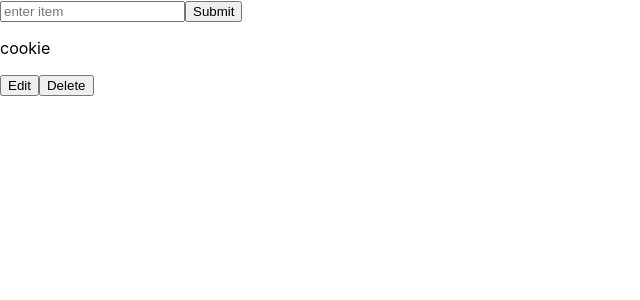
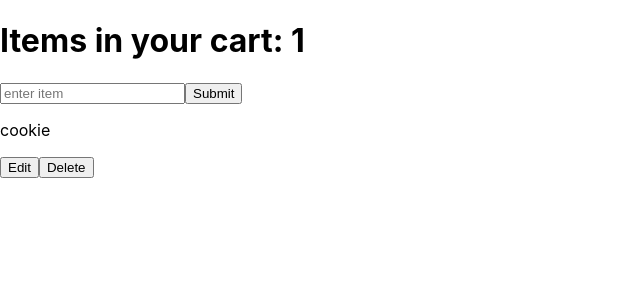
Before and after one commit to markjvoltaire/shoppingList, a React (Create React App) app: page / in a window 1280 px wide. Shown: the top 300 px of the page, without its empty margins (0-640 px from the left). Built offline with nearby package versions, Linux system fonts and the light colour scheme.

Commit message:
provider added

```diff
--- a/src/App.js
+++ b/src/App.js
@@ -1,10 +1,15 @@
 import './App.css';
+import Header from './components/Header';
 import Shopping from './Views/Shopping';
+import { ItemProvider } from './context/ItemContext';
 
 function App() {
   return (
     <div>
-      <Shopping />
+      <ItemProvider>
+        <Header />
+        <Shopping />
+      </ItemProvider>
     </div>
   );
 }
--- a/src/Views/Shopping.jsx
+++ b/src/Views/Shopping.jsx
@@ -1,54 +1,56 @@
 import React from 'react';
-import { useReducer } from 'react';
+
 import AddItems from '../components/AddItems';
 import ItemsList from '../components/ItemsList';
+import { useFood } from '../context/ItemContext';
 
-const initialItems = [{ id: 0, text: 'cookie' }];
+// const initialItems = [{ id: 0, text: 'cookie' }];
 
-function itemReducer(state, action) {
-  switch (action.type) {
-    case 'add': {
-      return [...state, { id: state.length + 1, text: action.text }];
-    }
-    case 'deleted': {
-      return state.filter((item) => item.id !== action.id);
-    }
-    default: {
-      throw Error(`Unkown action: ${action.type}`);
-    }
-    case 'edited': {
-      return state.map((item) => {
-        if (item.id === action.task.id) {
-          return action.task;
-        }
-        return item;
-      });
-    }
-  }
-}
+// function itemReducer(state, action) {
+//   switch (action.type) {
+//     case 'add': {
+//       return [...state, { id: state.length + 1, text: action.text }];
+//     }
+//     case 'deleted': {
+//       return state.filter((item) => item.id !== action.id);
+//     }
+//     default: {
+//       throw Error(`Unkown action: ${action.type}`);
+//     }
+//     case 'edited': {
+//       return state.map((item) => {
+//         if (item.id === action.task.id) {
+//           return action.task;
+//         }
+//         return item;
+//       });
+//     }
+//   }
+// }
 export default function Shopping() {
-  const [items, dispatch] = useReducer(itemReducer, initialItems);
+  const { items, addItem, deleteItem, editItem } = useFood();
+  // const [items, dispatch] = useReducer(itemReducer, initialItems);
 
-  const addItem = (text) => {
-    dispatch({
-      type: 'add',
-      text,
-    });
-  };
+  // const addItem = (text) => {
+  //   dispatch({
+  //     type: 'add',
+  //     text,
+  //   });
+  // };
 
-  const deleteItem = (stateId) => {
-    dispatch({
-      type: 'deleted',
-      id: stateId,
-    });
-  };
+  // const deleteItem = (stateId) => {
+  //   dispatch({
+  //     type: 'deleted',
+  //     id: stateId,
+  //   });
+  // };
 
-  const editItem = (task) => {
-    dispatch({
-      type: 'edited',
-      task,
-    });
-  };
+  // const editItem = (task) => {
+  //   dispatch({
+  //     type: 'edited',
+  //     task,
+  //   });
+  // };
 
   return (
     <>
--- /dev/null
+++ b/src/components/Header.jsx
@@ -0,0 +1,12 @@
+import React from 'react';
+import { useFood } from '../context/ItemContext';
+
+export default function Header() {
+  const { items } = useFood();
+
+  return (
+    <div>
+      <h1>Items in your cart: {items.length}</h1>
+    </div>
+  );
+}
--- /dev/null
+++ b/src/context/ItemContext.jsx
@@ -0,0 +1,68 @@
+import { createContext, useContext, useReducer } from 'react';
+
+const ItemContext = createContext();
+const initialItems = [{ id: 0, text: 'cookie' }];
+
+function itemReducer(state, action) {
+  switch (action.type) {
+    case 'add': {
+      return [...state, { id: state.length + 1, text: action.text }];
+    }
+    case 'deleted': {
+      return state.filter((item) => item.id !== action.id);
+    }
+    case 'edited': {
+      return state.map((item) => {
+        if (item.id === action.task.id) {
+          return action.task;
+        }
+        return item;
+      });
+    }
+    default: {
+      throw Error(`Unkown action: ${action.type}`);
+    }
+  }
+}
+
+const ItemProvider = ({ children }) => {
+  const [items, dispatch] = useReducer(itemReducer, initialItems);
+
+  const addItem = (text) => {
+    dispatch({
+      type: 'add',
+      text,
+    });
+  };
+
+  const deleteItem = (stateId) => {
+    dispatch({
+      type: 'deleted',
+      id: stateId,
+    });
+  };
+
+  const editItem = (task) => {
+    dispatch({
+      type: 'edited',
+      task,
+    });
+  };
+
+  return (
+    <ItemContext.Provider value={{ items, addItem, deleteItem, editItem }}>
+      {children}
+    </ItemContext.Provider>
+  );
+};
+
+const useFood = () => {
+  const context = useContext(ItemContext);
+
+  if (context === undefined) {
+    throw new Error('useUser must be used within a UserProvider');
+  }
+  return context;
+};
+
+export { ItemProvider, useFood };
```
